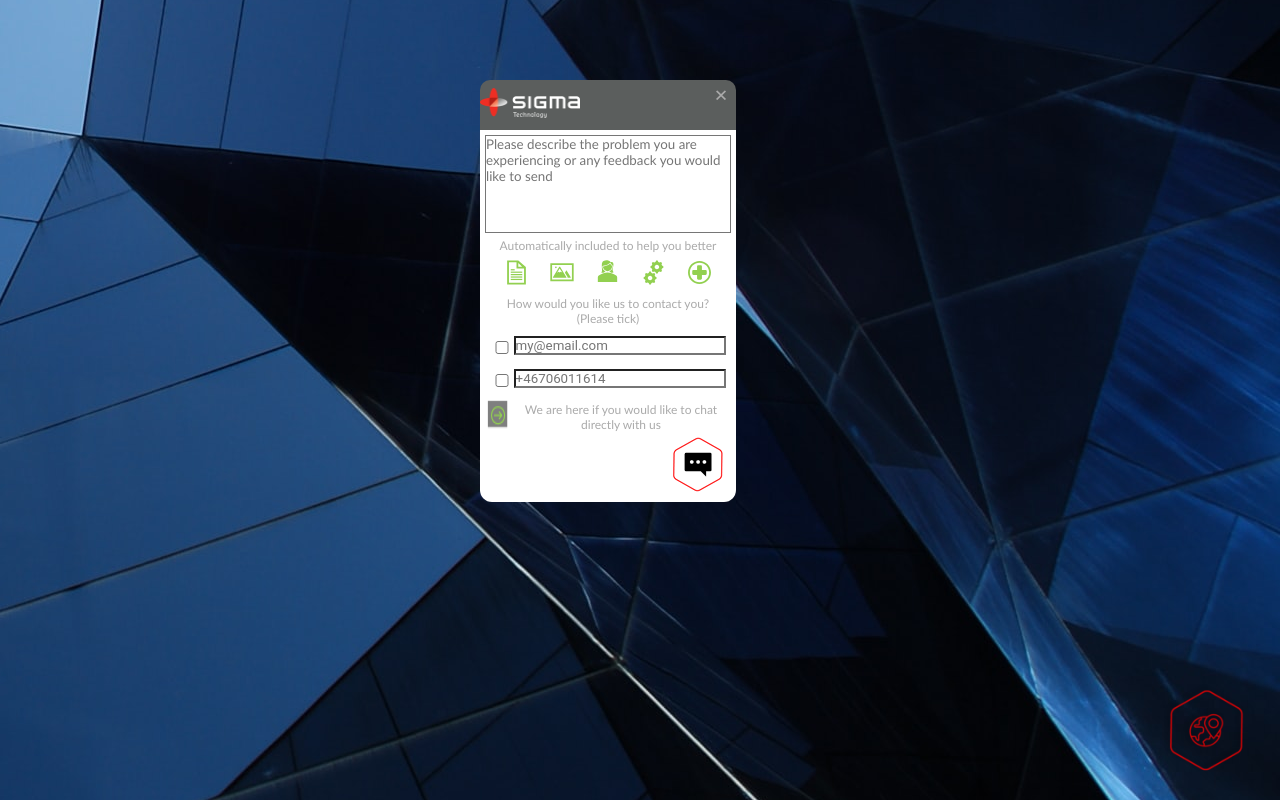
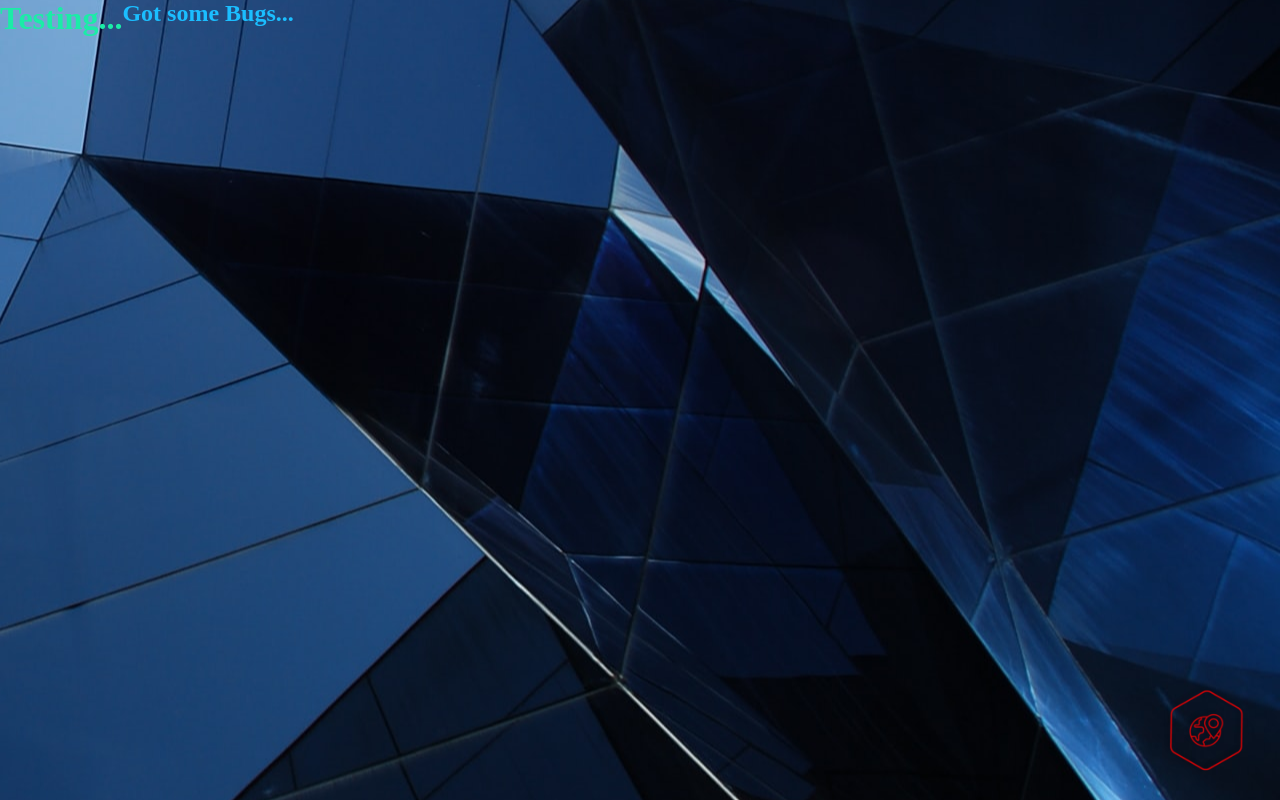
Before and after one commit to RyanCornelio/LIA2, a website: page index.html in a window 1280 px wide. Drawn offline with nearby package versions, Linux system fonts and the light colour scheme.

Commit message:
Pushing code to see if someone can assist me...

```diff
--- a/index.html
+++ b/index.html
@@ -13,6 +13,9 @@
     </head>
 
     <body>
+        <div class="h1-container">
+            <h1 style="color: rgb(27, 236, 167)" ;>Testing...</h1><h2 style="color:rgb(27, 190, 255)">Got some Bugs...</h2>
+        </div>
 
         <!-- Trigger/Open The Modal -->
         <div class="popup">
--- a/style.css
+++ b/style.css
@@ -316,8 +316,13 @@ float:none;
   /*   float: right;
  */
 }
+.h1-container{
+  display: flex;
+  flex-direction: row;
+}
 
 .popup {
+  display: flex;
   color: white;
   padding: 16px 20px;
   border: none;
@@ -342,8 +347,8 @@ float:none;
 
 /* The Modal (background) */
 .modal {
-  justify-content: 'center';
-	align-items: 'center';
+  justify-content:center;
+	align-items: center;
   display: none; /* Hidden by default */
   flex-direction: column;
   width: 25%;
@@ -388,7 +393,7 @@ float:none;
   cursor: pointer;
 }
 
-@media all and (min-width: 768px) {
+/* @media all and (min-width: 768px) {
   .container-2 ,
   .modal-content,
   .form,
@@ -403,4 +408,4 @@ float:none;
     height: 100%;
     flex-basis: 100%;
   }
-}
+} */
```
